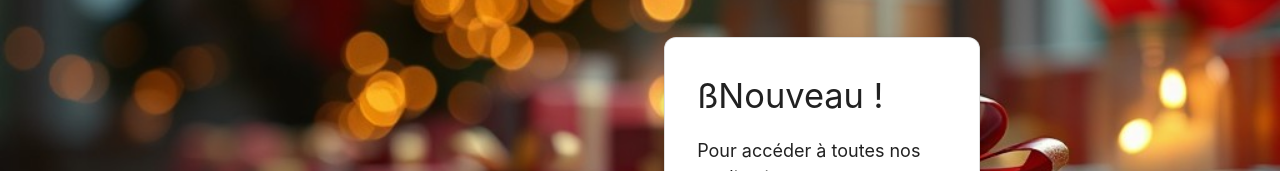
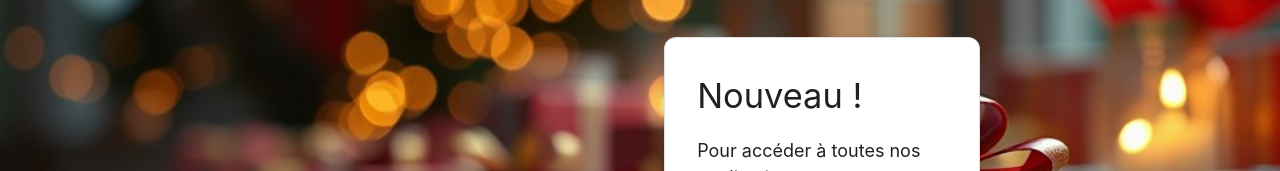
Before and after one commit to hironico/kdolist, a React (Vite) app in the folder client/: page /login in a window 1280 px wide. Shown: the part 235-406 px from the top of the page. Built offline with nearby package versions, Linux system fonts and the light colour scheme.

Commit message:
signin and api order for express

```diff
--- a/client/src/components/SignInCard/SignInCard.tsx
+++ b/client/src/components/SignInCard/SignInCard.tsx
@@ -233,7 +233,7 @@ export default function SignInCard() {
         <Typography
           component="h1"
           sx={{ width: '100%', fontSize: 'clamp(2rem, 10vw, 2.15rem)' }}
-        >ßNouveau !
+        >Nouveau !
         </Typography>
         <Box sx={{ display: 'flex', flexDirection: 'column', gap: 2, maxWidth: '250px' }}>
           <Typography>
```
Also changed, not shown: 1 other file (tests, documents, lock files or other folders).
